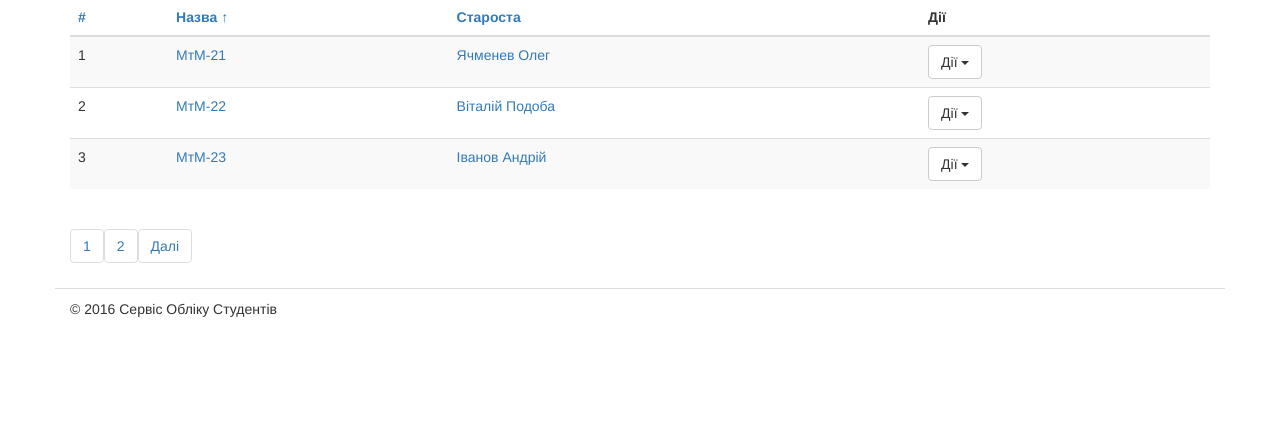
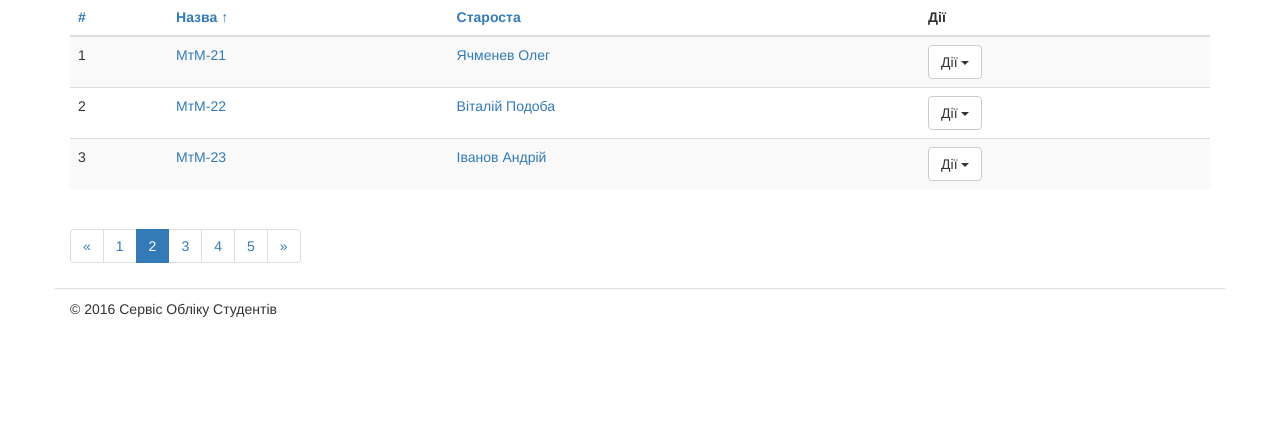
Before and after one commit to Valeriy73/django_project1, a Django app: page /groups/ in a window 1280 px wide. Shown: the part 220-652 px from the top of the page. Run offline with Django 3.2, Linux system fonts and the light colour scheme; some libraries are stand-ins or nearby versions.

Commit message:
pagination

```diff
--- a/students/templates/students/groups_list.html
+++ b/students/templates/students/groups_list.html
@@ -51,13 +51,6 @@
                 </table>
              	<!-- End Table Students -->
              	<!-- Pagination -->
-             	<nav>
-             		<ul class="pagination">
-             			<li>
-             				<a href="#" class="active">1</a>
-             				<a href="#">2</a>
-             				<a href="#"> Далі</a>
-             			</li>
-             		</ul>
-             	</nav>
+                {% include "students/pagination.html" %}
+
                 {% endblock content %}
--- /dev/null
+++ b/students/templates/students/pagination.html
@@ -0,0 +1,11 @@
+					<nav>
+						<ul class="pagination">
+							<li><a href="#">&laquo;</a></li>
+							<li><a href="#">1</a></li>
+							<li class="active"><a href="#">2</a></li>
+							<li><a href="#">3</a></li>
+							<li><a href="#">4</a></li>
+							<li><a href="#">5</a></li>
+							<li><a href="#">&raquo;</a></li>
+						</ul>
+					</nav>
```
Also changed, not shown: students/templates/students/students_list.html (+1 -11 lines).
